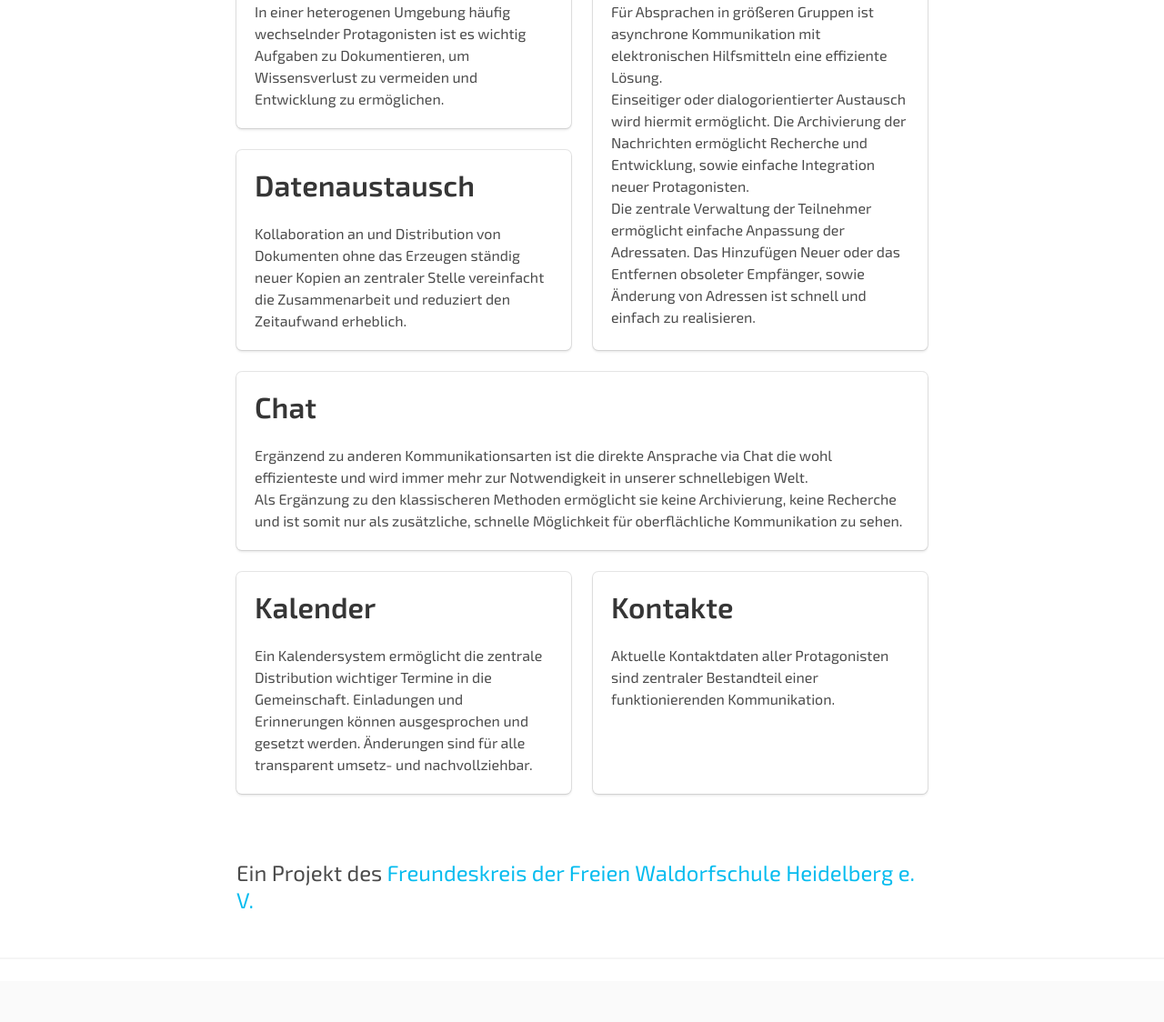
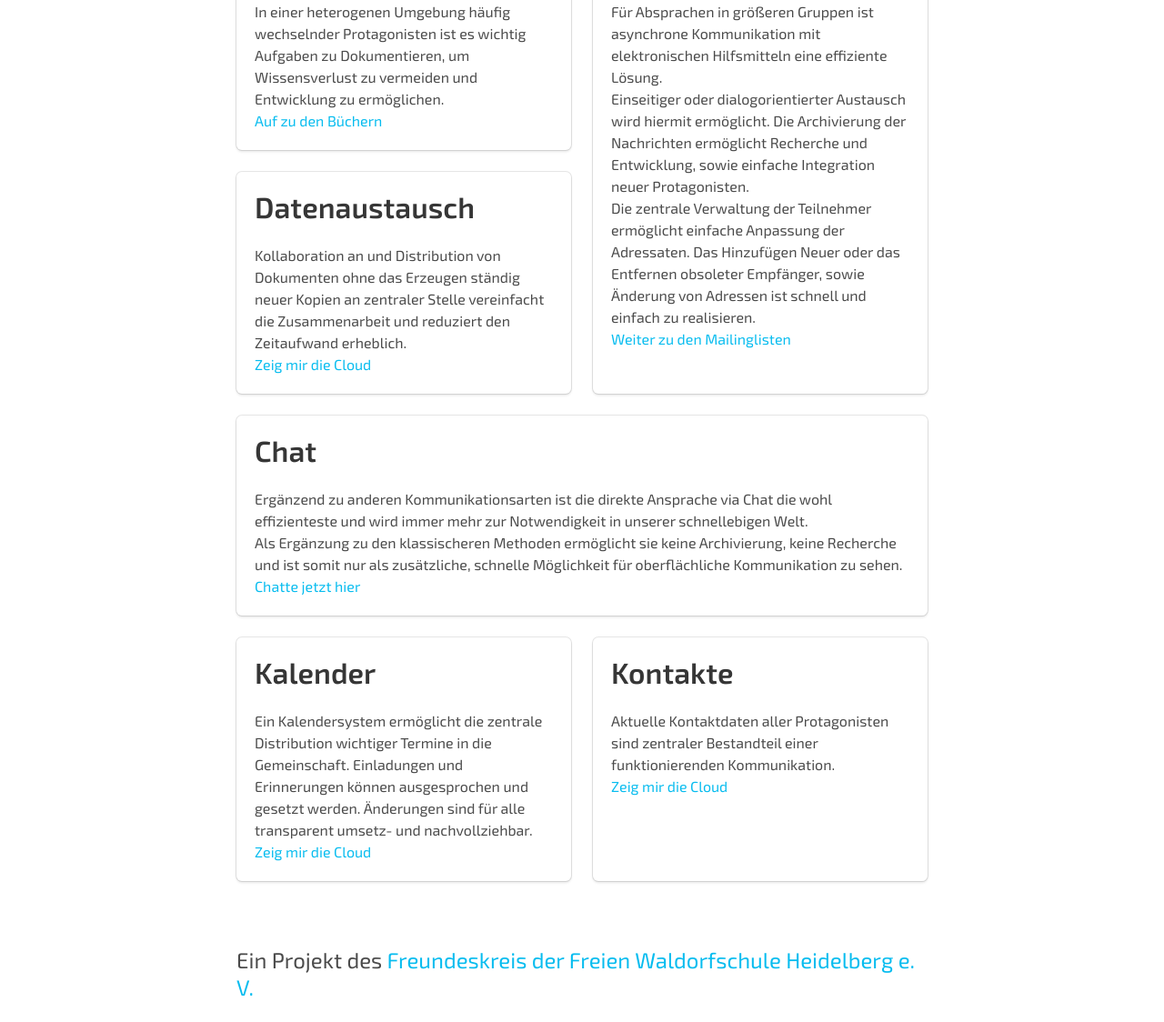
Before and after one commit to sanduhrs/waldorf.one, a website: page index.html in a window 1280 px wide. Shown: the part 634-1758 px from the top of the page at 91% size. Drawn offline with Linux system fonts and the light colour scheme.

Commit message:
Add URLs to service definitions

```diff
--- a/index.html
+++ b/index.html
@@ -66,11 +66,13 @@
                 <div class="tile is-child box">
                   <p class="title">Dokumentation</p>
                   <p>In einer heterogenen Umgebung häufig wechselnder Protagonisten ist es wichtig Aufgaben zu Dokumentieren, um Wissensverlust zu vermeiden und Entwicklung zu ermöglichen.</p>
+                  <p><a href="https://books.waldorf.one/">Auf zu den Büchern</a></p>
                 </div>
 
                 <div class="tile is-child box">
                   <p class="title">Datenaustausch</p>
                   <p>Kollaboration an und Distribution von Dokumenten ohne das Erzeugen ständig neuer Kopien an zentraler Stelle vereinfacht die Zusammenarbeit und reduziert den Zeitaufwand erheblich.</p>
+                  <p><a href="https://cloud.waldorf.one/">Zeig mir die Cloud</a></p>
                 </div>
               </div>
 
@@ -80,6 +82,7 @@
                   <p>Für Absprachen in größeren Gruppen ist asynchrone Kommunikation mit elektronischen Hilfsmitteln eine effiziente Lösung.</p>
                   <p>Einseitiger oder dialogorientierter Austausch wird hiermit ermöglicht. Die Archivierung der Nachrichten ermöglicht Recherche und Entwicklung, sowie einfache Integration neuer Protagonisten.</p>
                   <p>Die zentrale Verwaltung der Teilnehmer ermöglicht einfache Anpassung der Adressaten. Das Hinzufügen Neuer oder das Entfernen obsoleter Empfänger, sowie Änderung von Adressen ist schnell und einfach zu realisieren.</p>
+                  <p><a href="https://lists.waldorf.one/">Weiter zu den Mailinglisten</a></p>
                 </div>
               </div>
             </div>
@@ -90,6 +93,7 @@
                   <p class="title">Chat</p>
                   <p>Ergänzend zu anderen Kommunikationsarten ist die direkte Ansprache via Chat die wohl effizienteste und wird immer mehr zur Notwendigkeit in unserer schnellebigen Welt.</p>
                   <p>Als Ergänzung zu den klassischeren Methoden ermöglicht sie keine Archivierung, keine Recherche und ist somit nur als zusätzliche, schnelle Möglichkeit für oberflächliche Kommunikation zu sehen.</p>
+                  <p><a href="https://chat.waldorf.one/">Chatte jetzt hier</a></p>
                 </div>
               </div>
             </div>
@@ -99,6 +103,7 @@
                 <div class="tile is-child box">
                   <p class="title">Kalender</p>
                   <p>Ein Kalendersystem ermöglicht die zentrale Distribution wichtiger Termine in die Gemeinschaft. Einladungen und Erinnerungen können ausgesprochen und gesetzt werden. Änderungen sind für alle transparent umsetz- und nachvollziehbar.</p>
+                  <p><a href="https://cloud.waldorf.one/">Zeig mir die Cloud</a></p>
                 </div>
               </div>
 
@@ -106,6 +111,7 @@
                 <div class="tile is-child box">
                   <p class="title">Kontakte</p>
                   <p>Aktuelle Kontaktdaten aller Protagonisten sind zentraler Bestandteil einer funktionierenden Kommunikation.</p>
+                  <p><a href="https://cloud.waldorf.one/">Zeig mir die Cloud</a></p>
                 </div>
               </div>
             </div>
```
